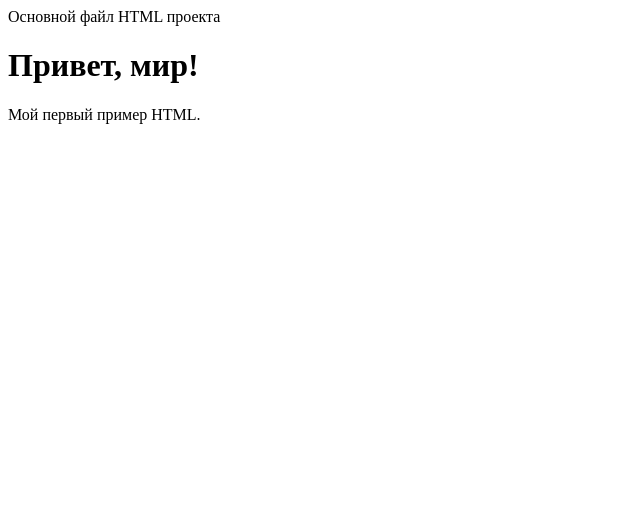
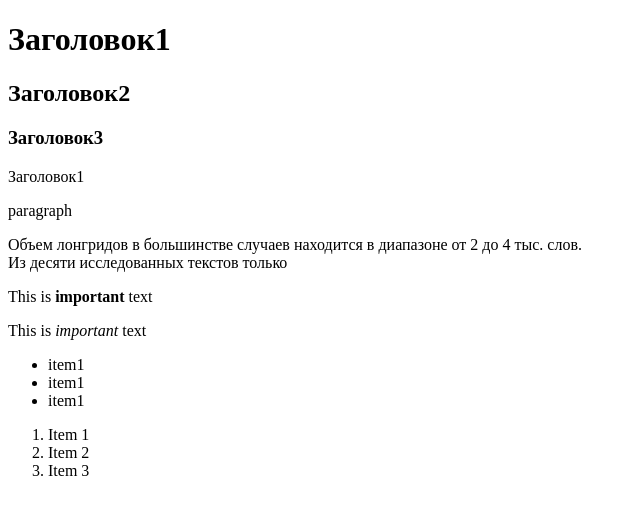
Before and after one commit to Lashporta/Newrep, a plain HTML site: page index.html in a window 1280 px wide. Shown: the whole page, without its empty margins (0-640 px from the left). Drawn offline with Linux system fonts and the light colour scheme.

```diff
--- a/index.html
+++ b/index.html
@@ -1,13 +1,30 @@
-Основной файл HTML проекта
 <!DOCTYPE html>
 <html lang="en">
 <head>
- <meta charset="UTF-8">
- <meta name="viewport" content="width=device-width, initial-scale=1.0">
- <title>Пример HTML</title>
+    <meta charset="UTF-8">
+    <meta name="viewport" content="width=device-width, initial-scale=1.0">
+    <title>Document</title>
 </head>
 <body>
- <h1>Привет, мир!</h1>
- <p>Мой первый пример HTML.</p>
+    <h1>Заголовок1</h1>
+    <h2>Заголовок2</h2>
+    <h3>Заголовок3</h3>
+    <div>Заголовок1</div>
+
+    <p>paragraph</p>
+    <p> Объем лонгридов в большинстве случаев находится в диапазоне от 2 до 4 тыс. слов. <br> Из десяти исследованных текстов только</p>
+    <p>This is <strong> important</strong> text </p>
+    <p>This is <em> important</em> text </p>
+    <ul>
+        <li>item1</li>
+        <li>item1</li>
+        <li>item1</li>
+    </ul>
+
+    <ol>
+        <li> Item 1</li>
+        <li> Item 2</li>
+        <li> Item 3</li>
+    </ol>
 </body>
 </html>
```
Also changed, not shown: task 1.html (added, +18 -0 lines).
